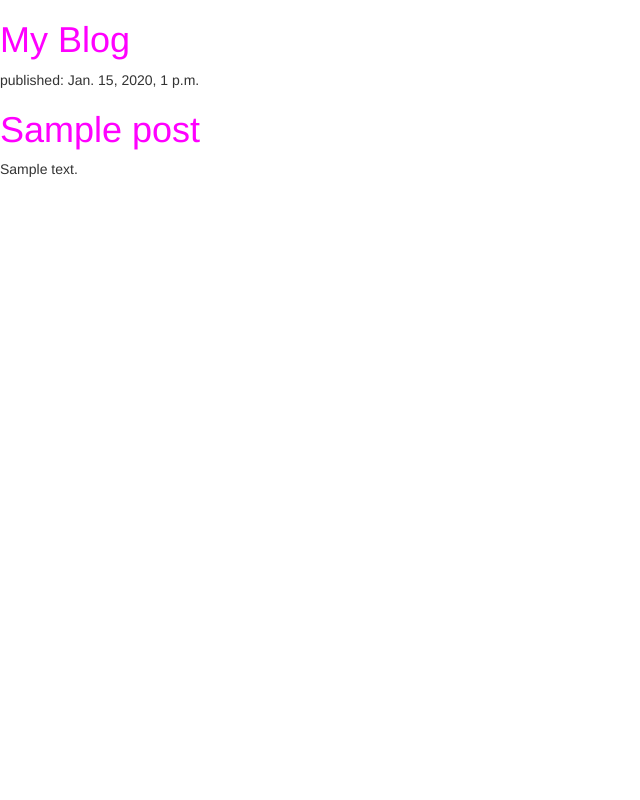
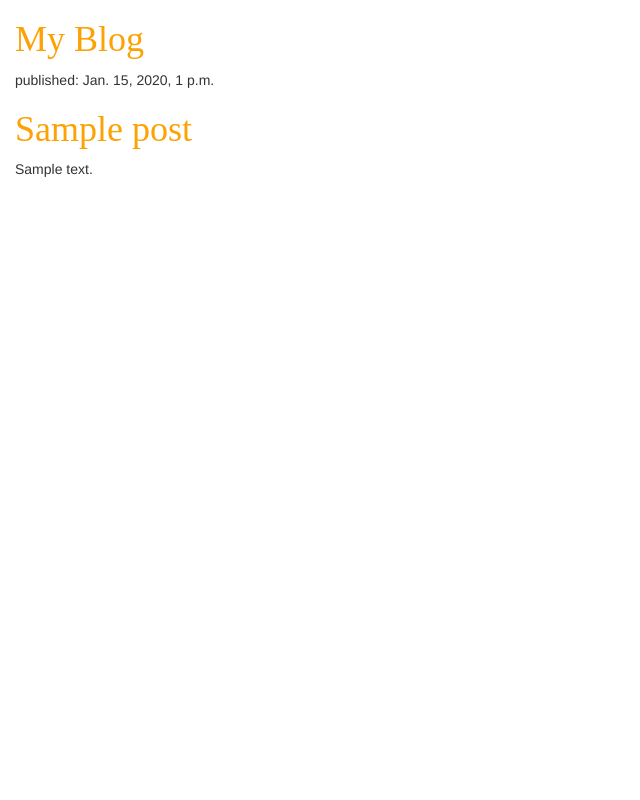
Before and after one commit to AriadnaDantsker/my-first-blog, a Django app: template blog/templates/blog/post_list.html in a window 1280 px wide. Shown: the whole page, without its empty margins (0-640 px from the left). Run offline with Django 3.2, Linux system fonts and the light colour scheme; the template is opened without the code that fills it: values that come from a table or form of the project are taken from there, others are empty; tables that the repository leaves empty hold one stand-in row (values such as "Sample post"); some libraries are stand-ins or nearby versions.

Commit message:
New color and font

```diff
--- a/blog/static/css/blog.css
+++ b/blog/static/css/blog.css
@@ -1,3 +1,7 @@
 h1 a {
-        color: #FF00FF;
+    color: #FCA205;
+    font-family: 'Lobster';
     }
+body {
+    padding-left: 15px;
+    }
```
